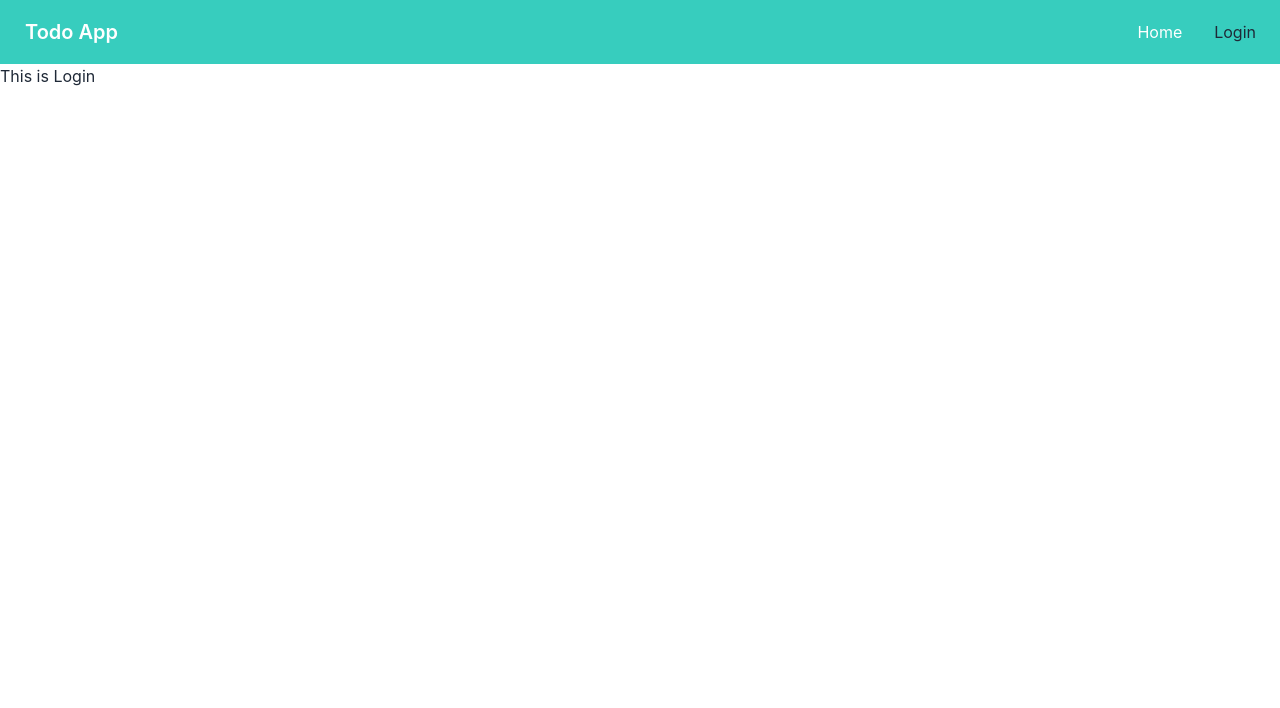
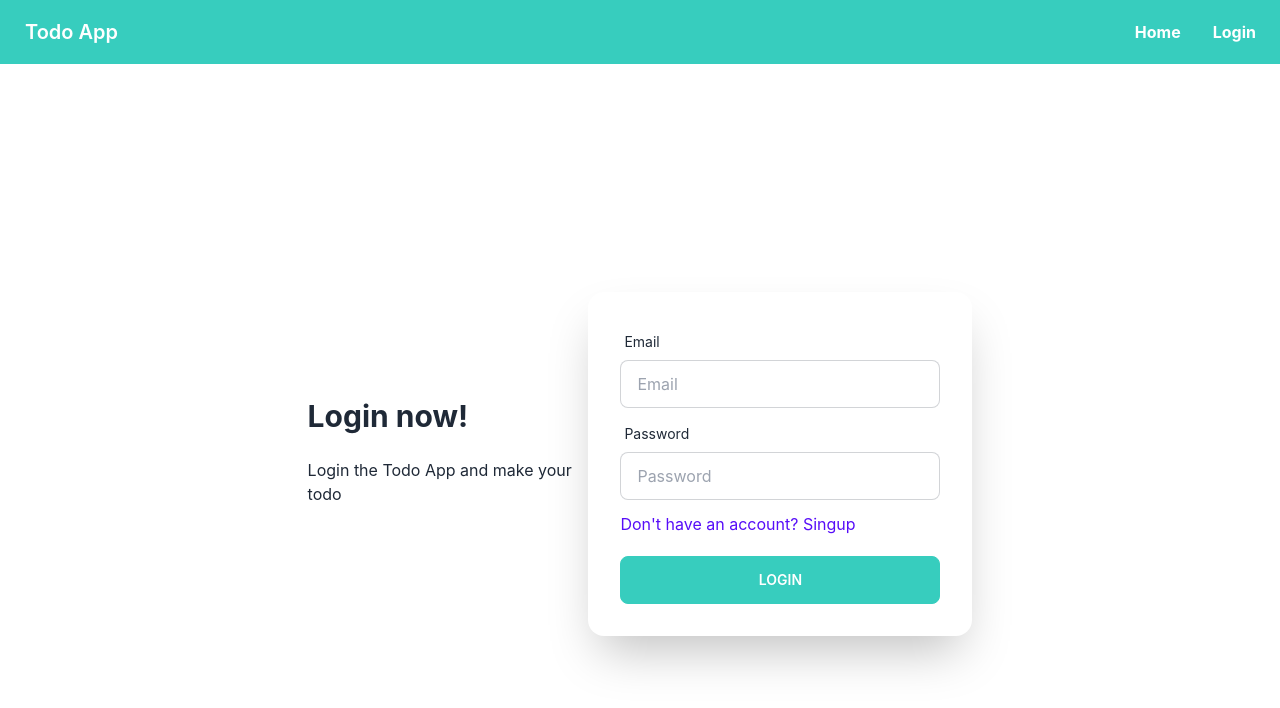
Before and after one commit to Rasel105/Todo-app-client, a React (Create React App) app: page /login in a window 1280 px wide. Shown: the top 708 px of the page. Built offline with nearby package versions, Linux system fonts and the light colour scheme.

Commit message:
signup done

```diff
--- a/src/App.js
+++ b/src/App.js
@@ -6,6 +6,7 @@ import Todo from './Pages/Todo/Todo';
 
 import { ToastContainer } from 'react-toastify';
 import 'react-toastify/dist/ReactToastify.css';
+import SignUp from './Pages/Login/SignUp';
 
 function App() {
   return (
@@ -14,6 +15,7 @@ function App() {
       <Routes>
         <Route path='/' element={<Todo />}></Route>
         <Route path='/login' element={<Login />}></Route>
+        <Route path='/signup' element={<SignUp />}></Route>
       </Routes>
       <ToastContainer />
     </div>
--- a/src/Pages/Login/Login.js
+++ b/src/Pages/Login/Login.js
@@ -1,9 +1,39 @@
-import React from 'react';
+import React, { useRef } from 'react';
+import { useCreateUserWithEmailAndPassword } from 'react-firebase-hooks/auth';
+import { Link } from 'react-router-dom';
+import auth from '../../firebase.init'
+
 
 const Login = () => {
+
     return (
-        <div>
-            <h2>This is Login</h2>
+        <div class="hero min-h-screen w-3/5 mx-auto">
+            <div class="hero-content flex-col lg:flex-row-reverse">
+                <div class="card flex-shrink-0 w-full max-w-sm shadow-2xl bg-base-100">
+                    <div class="card-body">
+                        <div class="form-control">
+                            <label class="label">
+                                <span class="label-text">Email</span>
+                            </label>
+                            <input type="text" placeholder="Email" class="input input-bordered" />
+                        </div>
+                        <div class="form-control">
+                            <label class="label">
+                                <span class="label-text">Password</span>
+                            </label>
+                            <input type="text" placeholder="Password" class="input input-bordered" />
+                            <p className='my-3 text-primary' ><Link to="/signup">Don't have an account? Singup</Link></p>
+                        </div>
+                        <div class="form-control">
+                            <button class="btn btn-accent text-white">Login</button>
+                        </div>
+                    </div>
+                </div>
+                <div class="text-center lg:text-left">
+                    <h1 class="text-3xl font-bold ">Login now!</h1>
+                    <p class="py-6">Login the Todo App and make your todo</p>
+                </div>
+            </div>
         </div>
     );
 };
--- /dev/null
+++ b/src/Pages/Login/SignUp.js
@@ -0,0 +1,67 @@
+import React, { useState } from 'react';
+import { useCreateUserWithEmailAndPassword } from 'react-firebase-hooks/auth';
+import { Link, useNavigate } from 'react-router-dom';
+import auth from '../../firebase.init';
+import Loading from '../Shared/Loading';
+
+const SignUp = () => {
+
+    const [email, setEmail] = useState('');
+    const [password, setPassword] = useState('');
+
+    const navigate = useNavigate();
+
+    const [
+        createUserWithEmailAndPassword,
+        user,
+        loading,
+        error,
+    ] = useCreateUserWithEmailAndPassword(auth);
+
+    if (loading) {
+        return <Loading />
+    }
+    let errorElement;
+    if (error) {
+        errorElement = <p className='text-error'>Error: {error?.message}</p>
+    }
+    const handleSignUp = () => {
+        createUserWithEmailAndPassword(email, password)
+    }
+    if (user) {
+        navigate("/")
+    }
+    return (
+        <div class="hero min-h-screen w-3/5 mx-auto">
+            <div class="hero-content flex-col lg:flex-row-reverse">
+                <div class="card flex-shrink-0 w-full max-w-sm shadow-2xl bg-base-100">
+                    <div class="card-body">
+                        <div class="form-control">
+                            <label class="label">
+                                <span class="label-text">Email</span>
+                            </label>
+                            <input onChange={(e) => setEmail(e.target.value)} type="text" placeholder="Email" class="input input-bordered" />
+                        </div>
+                        <div class="form-control">
+                            <label class="label">
+                                <span class="label-text">Password</span>
+                            </label>
+                            <input onChange={(e) => setPassword(e.target.value)} type="text" placeholder="Password" class="input input-bordered" />
+                            <p className='my-3 text-primary'><Link to="/login">Have an account? Login</Link></p>
+                            {errorElement}
+                        </div>
+                        <div class="form-control">
+                            <button onClick={handleSignUp} class="btn btn-accent text-white">Signup</button>
+                        </div>
+                    </div>
+                </div>
+                <div class="text-center lg:text-left">
+                    <h1 class="text-2xl font-bold ">Signup now!</h1>
+                    <p class="py-6">Signup the Todo App and make your todo</p>
+                </div>
+            </div>
+        </div>
+    );
+};
+
+export default SignUp;
--- a/src/Pages/Navbar/Navbar.js
+++ b/src/Pages/Navbar/Navbar.js
@@ -1,7 +1,9 @@
 import React from 'react';
 import { Link } from 'react-router-dom';
 
+
 const Navbar = () => {
+
     return (
         <div class="navbar bg-accent">
             <div class="flex-1">
@@ -9,8 +11,8 @@ const Navbar = () => {
             </div>
             <div class="flex-none">
                 <ul class="menu menu-horizontal p-0">
-                    <li className='text-white'><Link to="/">Home</Link></li>
-                    <li><Link to="/login">Login</Link></li>
+                    <li className='text-white font-bold'><Link to="/">Home</Link></li>
+                    <li className='font-bold text-white'><Link to="/login">Login</Link></li>
                 </ul>
             </div>
         </div>
--- a/src/Pages/Todo/Todo.js
+++ b/src/Pages/Todo/Todo.js
@@ -4,7 +4,6 @@ import InputBox from './InputBox';
 import TodoList from './TodoList';
 
 const Todo = () => {
-
     const url = `http://localhost:8000/todolist`
     const { data: toDoLists, isLoading, refetch } = useQuery("data", () => fetch(url).then(res => res.json()));
 
--- a/src/Pages/Todo/TodoList.js
+++ b/src/Pages/Todo/TodoList.js
@@ -1,7 +1,9 @@
+import { useRef } from 'react';
 import { toast } from 'react-toastify';
 import Loading from '../Shared/Loading';
 
 const TodoList = ({ toDoLists, isLoading, refetch }) => {
+    const labelRef = useRef();
 
     if (isLoading) {
         return <Loading />
@@ -21,6 +23,15 @@ const TodoList = ({ toDoLists, isLoading, refetch }) => {
                 })
         }
     }
+
+    const handleClick = (event) => {
+        if (event.target.style.textDecoration) {
+            event.target.style.removeProperty('text-decoration');
+        } else {
+            event.target.style.setProperty('text-decoration', 'line-through');
+        }
+    }
+
 
     return (
         <div className='w-2/4 mx-auto mt-4'>
@@ -44,8 +55,9 @@ const TodoList = ({ toDoLists, isLoading, refetch }) => {
                                     <td>{todo.toDoDescription}</td>
                                     <td><button
                                         onClick={() => handleDelete(todo._id)}
-                                        class="btn btn-sm btn-error text-white">Delete</button></td>
-                                    <td><button class="btn btn-sm btn-accent text-white">Complete</button></td>
+                                        class="btn btn-sm btn-error text-white">Delete</button>
+                                    </td>
+                                    <td><button onClick={handleClick} class="btn btn-sm btn-accent text-white">Complete</button></td>
                                 </tr>)
                         }
                     </tbody>
```
